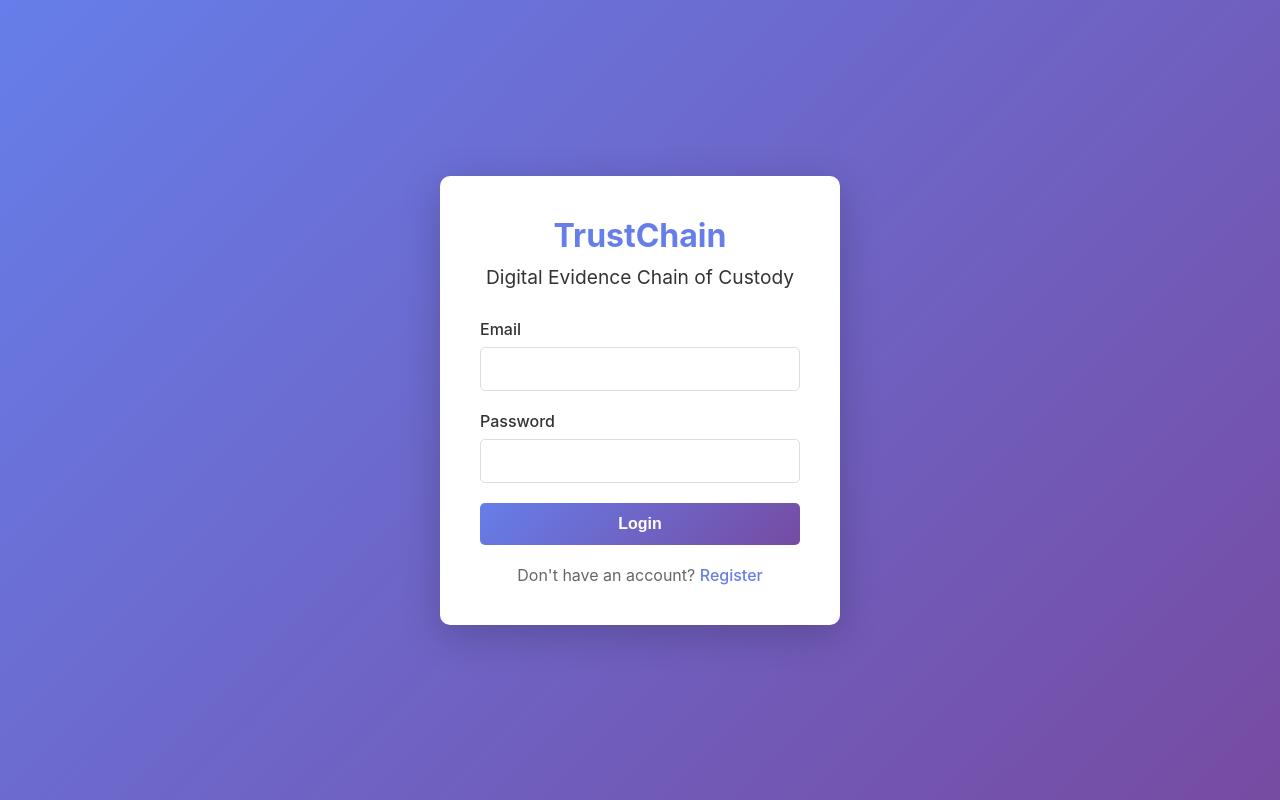
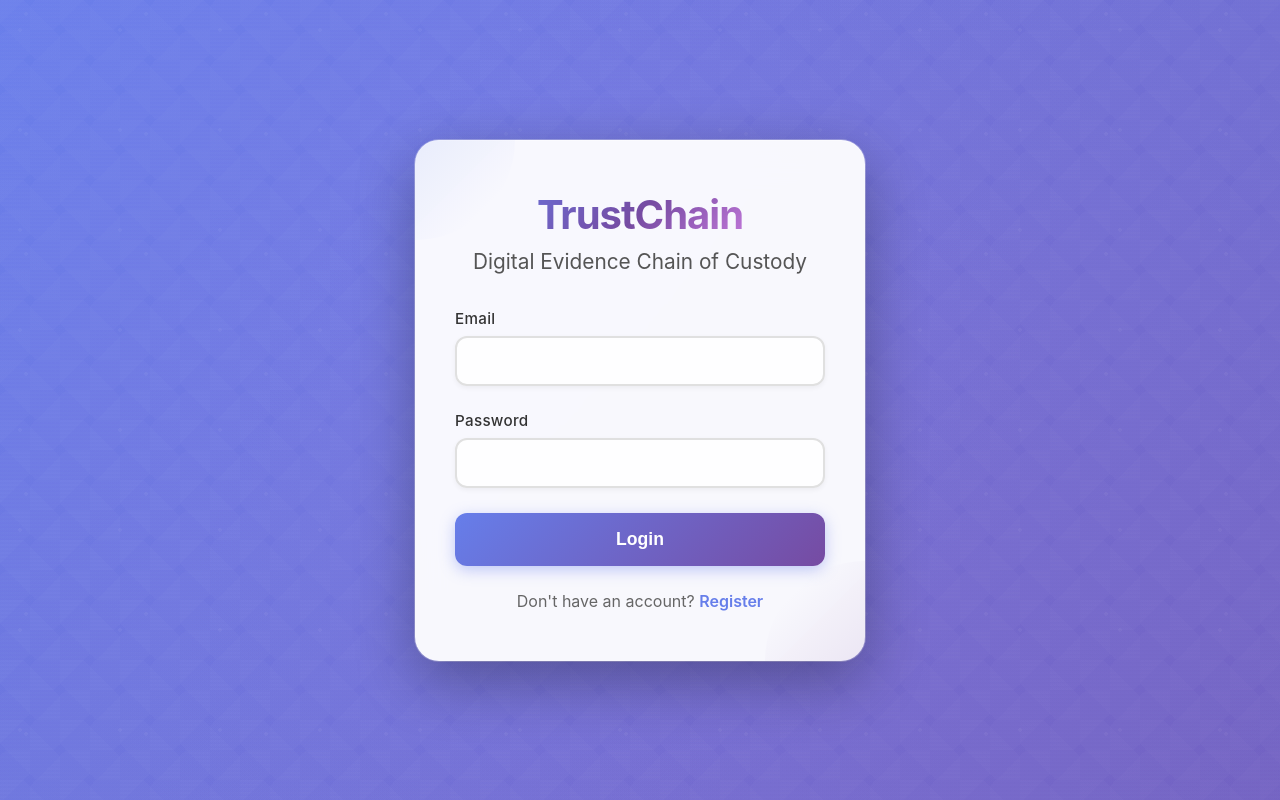
Before and after one commit to PAMIDIVENKATAMANASA/trustchain-evidence-system, a React (Vite) app in the folder client/: page /login in a window 1280 px wide. Built offline with nearby package versions, Linux system fonts and the light colour scheme.

Commit message:
improve authentication UI styling

```diff
--- a/client/src/components/Auth.css
+++ b/client/src/components/Auth.css
@@ -4,93 +4,280 @@
   align-items: center;
   min-height: 100vh;
   padding: 20px;
+  position: relative;
+  background: linear-gradient(135deg, #667eea 0%, #764ba2 50%, #f093fb 100%);
+  background-size: 400% 400%;
+  animation: gradientShift 15s ease infinite;
+  overflow: hidden;
+}
+
+/* Security/Evidence themed background pattern */
+.auth-container::before {
+  content: '';
+  position: absolute;
+  top: 0;
+  left: 0;
+  right: 0;
+  bottom: 0;
+  background-image:
+    /* Chain links pattern - representing blockchain/chain of custody */
+    radial-gradient(circle at 20% 30%, rgba(255, 255, 255, 0.08) 2px, transparent 2px),
+    radial-gradient(circle at 80% 70%, rgba(255, 255, 255, 0.08) 2px, transparent 2px),
+    /* Shield pattern - representing security */
+    linear-gradient(45deg, transparent 30%, rgba(255, 255, 255, 0.03) 30%, rgba(255, 255, 255, 0.03) 70%, transparent 70%),
+    linear-gradient(-45deg, transparent 30%, rgba(255, 255, 255, 0.03) 30%, rgba(255, 255, 255, 0.03) 70%, transparent 70%),
+    /* Evidence/document pattern */
+    repeating-linear-gradient(0deg, transparent, transparent 2px, rgba(255, 255, 255, 0.02) 2px, rgba(255, 255, 255, 0.02) 4px);
+  background-size:
+    100px 100px,
+    120px 120px,
+    60px 60px,
+    60px 60px,
+    40px 40px;
+  background-position:
+    0 0,
+    50px 50px,
+    0 0,
+    30px 30px,
+    0 0;
+  animation: float 20s ease-in-out infinite;
+  pointer-events: none;
+  opacity: 0.6;
+}
+
+/* Additional decorative overlay */
+.auth-container::after {
+  content: '';
+  position: absolute;
+  top: -50%;
+  left: -50%;
+  width: 200%;
+  height: 200%;
+  background:
+    radial-gradient(circle at 25% 25%, rgba(102, 126, 234, 0.15) 0%, transparent 50%),
+    radial-gradient(circle at 75% 75%, rgba(118, 75, 162, 0.15) 0%, transparent 50%),
+    radial-gradient(circle at 50% 50%, rgba(240, 147, 251, 0.1) 0%, transparent 70%);
+  animation: float 25s ease-in-out infinite reverse;
+  pointer-events: none;
+  z-index: 0;
 }
 
 .auth-card {
-  background: white;
-  padding: 40px;
-  border-radius: 10px;
-  box-shadow: 0 10px 40px rgba(0, 0, 0, 0.2);
+  background: rgba(255, 255, 255, 0.95);
+  backdrop-filter: blur(20px);
+  padding: 50px 40px;
+  border-radius: 24px;
+  box-shadow:
+    0 20px 60px rgba(0, 0, 0, 0.3),
+    0 0 0 1px rgba(255, 255, 255, 0.3),
+    inset 0 1px 0 rgba(255, 255, 255, 0.5);
   width: 100%;
-  max-width: 400px;
+  max-width: 450px;
+  position: relative;
+  z-index: 1;
+  animation: slideInUp 0.6s ease-out;
+  transition: transform 0.3s ease, box-shadow 0.3s ease;
+  overflow: hidden;
+}
+
+/* Decorative corner accents */
+.auth-card::before {
+  content: '';
+  position: absolute;
+  top: 0;
+  left: 0;
+  width: 100px;
+  height: 100px;
+  background: linear-gradient(135deg, rgba(102, 126, 234, 0.1) 0%, transparent 70%);
+  border-radius: 0 0 100% 0;
+  pointer-events: none;
+}
+
+.auth-card::after {
+  content: '';
+  position: absolute;
+  bottom: 0;
+  right: 0;
+  width: 100px;
+  height: 100px;
+  background: linear-gradient(315deg, rgba(118, 75, 162, 0.1) 0%, transparent 70%);
+  border-radius: 100% 0 0 0;
+  pointer-events: none;
+}
+
+.auth-card:hover {
+  transform: translateY(-5px) scale(1.02);
+  box-shadow: 0 25px 70px rgba(0, 0, 0, 0.4), 0 0 0 1px rgba(255, 255, 255, 0.3);
 }
 
 .auth-card h1 {
-  color: #667eea;
+  background: linear-gradient(135deg, #667eea 0%, #764ba2 50%, #f093fb 100%);
+  -webkit-background-clip: text;
+  -webkit-text-fill-color: transparent;
+  background-clip: text;
   text-align: center;
   margin-bottom: 10px;
-  font-size: 2rem;
+  font-size: 2.5rem;
+  font-weight: 700;
+  letter-spacing: -1px;
+  animation: fadeIn 0.8s ease-out;
+  position: relative;
+  z-index: 1;
+}
+
+/* Decorative icon-like element */
+.auth-card h1::before {
+  content: '🔒';
+  position: absolute;
+  left: -40px;
+  top: 50%;
+  transform: translateY(-50%);
+  font-size: 1.5rem;
+  opacity: 0.3;
+  animation: pulse 2s ease-in-out infinite;
+}
+
+.auth-card h1::after {
+  content: '🔒';
+  position: absolute;
+  right: -40px;
+  top: 50%;
+  transform: translateY(-50%);
+  font-size: 1.5rem;
+  opacity: 0.3;
+  animation: pulse 2s ease-in-out infinite 1s;
 }
 
 .auth-card h2 {
-  color: #333;
+  color: #555;
   text-align: center;
-  margin-bottom: 30px;
-  font-size: 1.2rem;
-  font-weight: normal;
+  margin-bottom: 35px;
+  font-size: 1.3rem;
+  font-weight: 400;
+  animation: fadeIn 1s ease-out;
 }
 
 .form-group {
-  margin-bottom: 20px;
+  margin-bottom: 25px;
+  animation: fadeIn 1.2s ease-out;
 }
 
 .form-group label {
   display: block;
-  margin-bottom: 8px;
-  color: #333;
-  font-weight: 500;
+  margin-bottom: 10px;
+  color: #444;
+  font-weight: 600;
+  font-size: 0.95rem;
+  letter-spacing: 0.3px;
 }
 
 .form-group input,
 .form-group select {
   width: 100%;
-  padding: 12px;
-  border: 1px solid #ddd;
-  border-radius: 5px;
+  padding: 14px 16px;
+  border: 2px solid #e0e0e0;
+  border-radius: 12px;
   font-size: 1rem;
-  transition: border-color 0.3s;
+  transition: all 0.3s ease;
+  background: rgba(255, 255, 255, 0.9);
+  box-shadow: 0 2px 5px rgba(0, 0, 0, 0.05);
 }
 
 .form-group input:focus,
 .form-group select:focus {
   outline: none;
   border-color: #667eea;
+  box-shadow: 0 0 0 4px rgba(102, 126, 234, 0.1), 0 4px 10px rgba(102, 126, 234, 0.2);
+  transform: translateY(-2px);
+}
+
+.form-group input:hover,
+.form-group select:hover {
+  border-color: #667eea;
+  transform: translateY(-1px);
 }
 
 .auth-card button {
   width: 100%;
-  padding: 12px;
-  background: linear-gradient(135deg, #667eea 0%, #764ba2 100%);
+  padding: 16px;
+  background: linear-gradient(135deg, #667eea 0%, #764ba2 50%, #f093fb 100%);
+  background-size: 200% 200%;
   color: white;
   border: none;
-  border-radius: 5px;
-  font-size: 1rem;
+  border-radius: 12px;
+  font-size: 1.1rem;
   font-weight: 600;
   cursor: pointer;
-  transition: transform 0.2s;
+  transition: all 0.3s ease;
+  box-shadow: 0 4px 15px rgba(102, 126, 234, 0.4);
+  position: relative;
+  overflow: hidden;
+  animation: fadeIn 1.4s ease-out;
+}
+
+.auth-card button::before {
+  content: '';
+  position: absolute;
+  top: 0;
+  left: -100%;
+  width: 100%;
+  height: 100%;
+  background: linear-gradient(90deg, transparent, rgba(255, 255, 255, 0.3), transparent);
+  transition: left 0.5s;
 }
 
 .auth-card button:hover:not(:disabled) {
-  transform: translateY(-2px);
+  transform: translateY(-3px) scale(1.02);
+  box-shadow: 0 6px 25px rgba(102, 126, 234, 0.5);
+  background-position: right center;
+}
+
+.auth-card button:hover:not(:disabled)::before {
+  left: 100%;
+}
+
+.auth-card button:active:not(:disabled) {
+  transform: translateY(-1px) scale(0.98);
 }
 
 .auth-card button:disabled {
   opacity: 0.6;
   cursor: not-allowed;
+  transform: none;
 }
 
 .auth-link {
   text-align: center;
-  margin-top: 20px;
+  margin-top: 25px;
   color: #666;
+  animation: fadeIn 1.6s ease-out;
 }
 
 .auth-link a {
   color: #667eea;
   text-decoration: none;
-  font-weight: 500;
+  font-weight: 600;
+  transition: all 0.3s ease;
+  position: relative;
+  display: inline-block;
+}
+
+.auth-link a::after {
+  content: '';
+  position: absolute;
+  bottom: -2px;
+  left: 0;
+  width: 0;
+  height: 2px;
+  background: linear-gradient(135deg, #667eea 0%, #764ba2 100%);
+  transition: width 0.3s ease;
 }
 
 .auth-link a:hover {
-  text-decoration: underline;
+  color: #764ba2;
+  transform: translateX(3px);
 }
+
+.auth-link a:hover::after {
+  width: 100%;
+}
```
